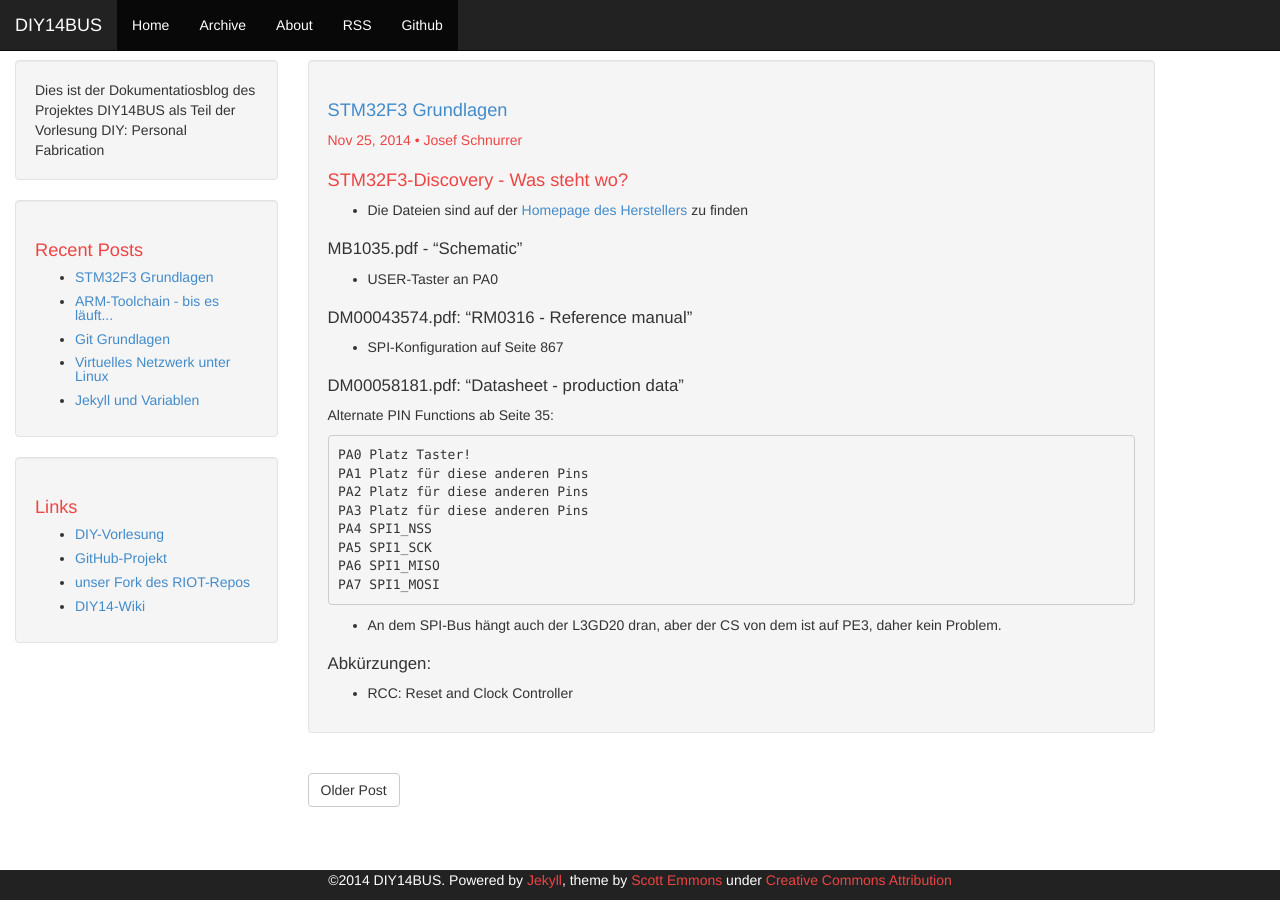
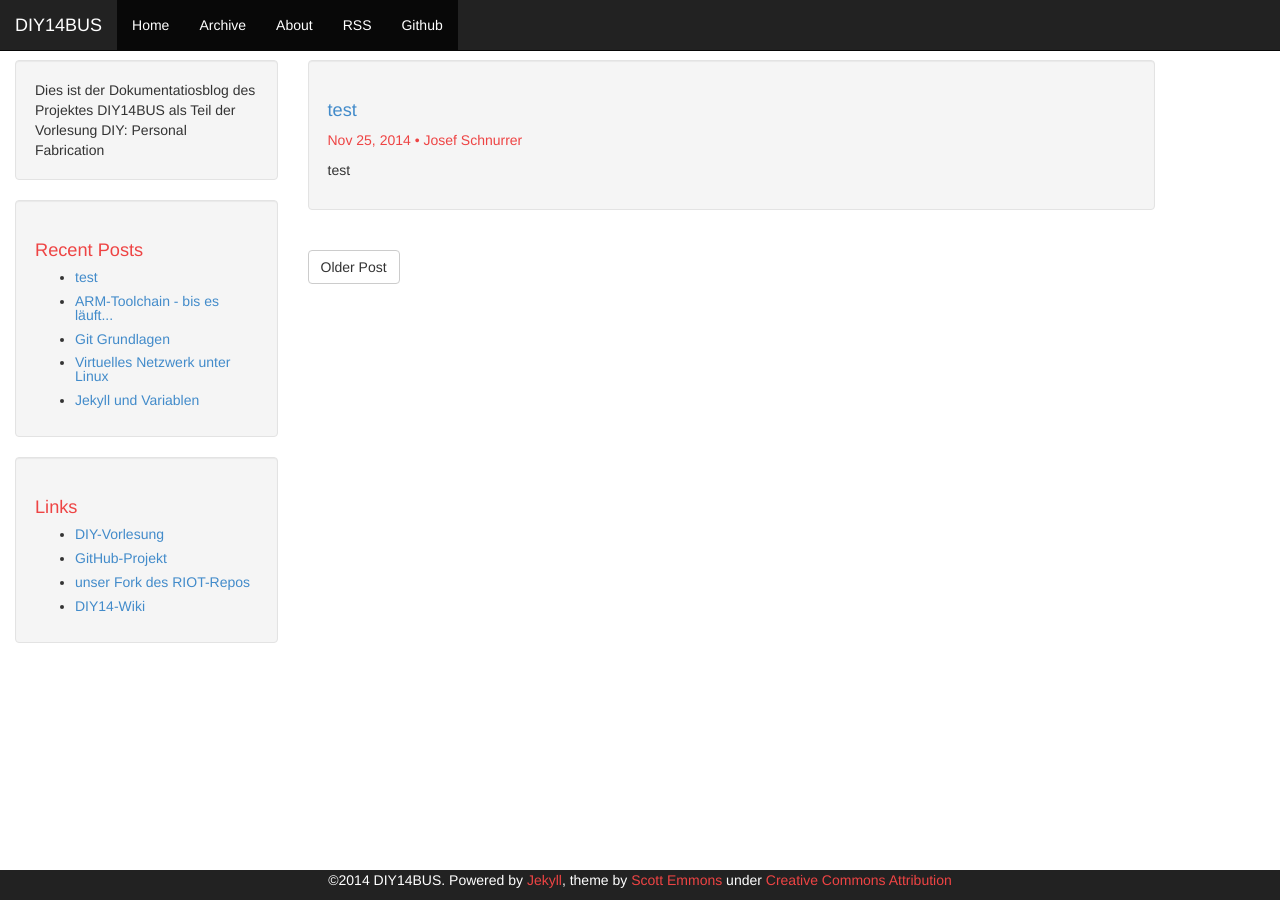
Before and after one commit to michz/diy14bus, a Jekyll site: the page built from _posts/2014-11-24-STM32-Grundlagen.markdown, in a window 1280 px wide. Built offline with Jekyll 4.4.1, drawn with Linux system fonts in a browser that asks for light colours; Markdown is read by kramdown in place of the engine named in the settings.

Commit message:
nur ein bisschen rumgespiele

```diff
--- a/_posts/2014-11-24-STM32-Grundlagen.markdown
+++ b/_posts/2014-11-24-STM32-Grundlagen.markdown
@@ -1,42 +1,10 @@
 ---
 layout: post
-title:  "STM32F3 Grundlagen"
-date:   2014-11-24 23:59:59
-categories: [Grundlagen]
-tags: [STM32F3-Discovery, ARM, Pinbelegung]
+title:  "test"
+date:   2014-11-25 20:00:00
+categories: [test]
+tags: [test]
 author: jschnurrer
 ---
 
-# STM32F3-Discovery - Was steht wo?
-
-* Die Dateien sind auf der [Homepage des Herstellers](http://www.st.com/web/catalog/tools/FM116/SC959/SS1532/PF254044) zu finden
-
-
-## MB1035.pdf - "Schematic"
-
-* USER-Taster an PA0
-
-
-## DM00043574.pdf: "RM0316 - Reference manual"
-
-* SPI-Konfiguration auf Seite 867
-
-
-## DM00058181.pdf: "Datasheet - production data"
-
-Alternate PIN Functions ab Seite 35:
-
-    PA0 Platz Taster!
-    PA1 Platz für diese anderen Pins
-    PA2 Platz für diese anderen Pins
-    PA3 Platz für diese anderen Pins
-    PA4 SPI1_NSS
-    PA5 SPI1_SCK
-    PA6 SPI1_MISO
-    PA7 SPI1_MOSI
-
-* An dem SPI-Bus hängt auch der L3GD20 dran, aber der CS von dem ist auf PE3, daher kein Problem.
-
-
-## Abkürzungen:
-* RCC: Reset and Clock Controller
+test
```
